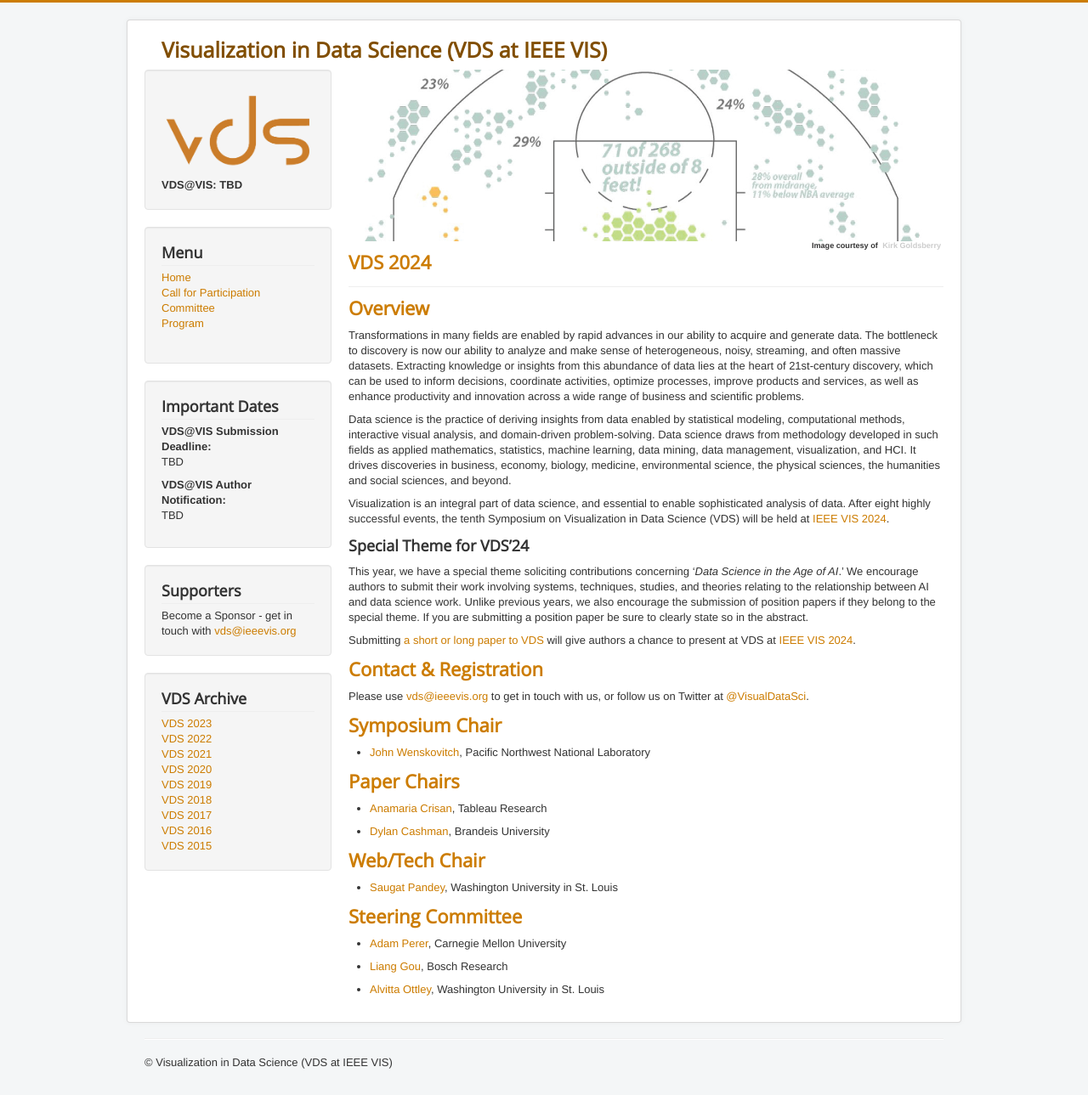
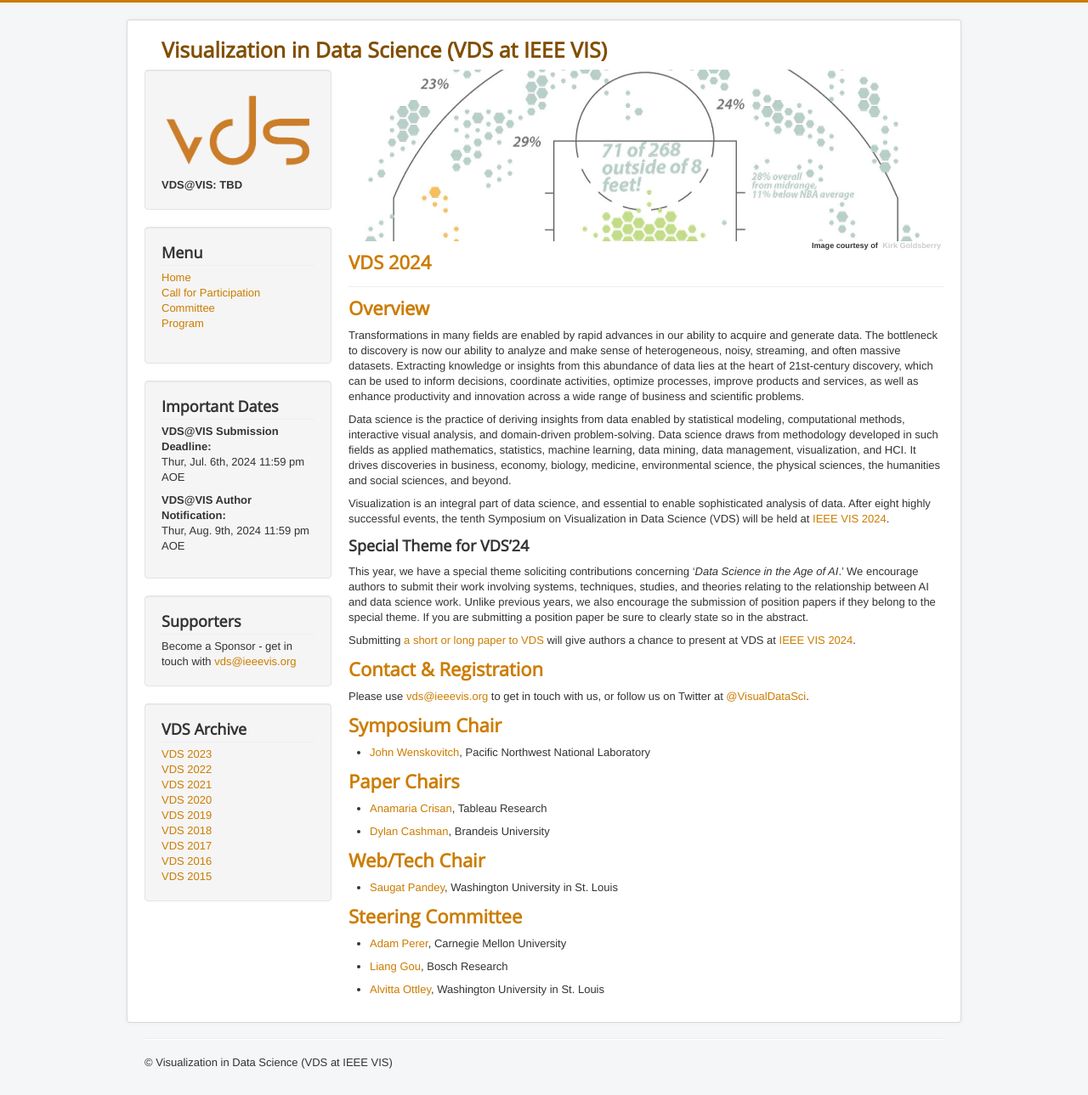
Before and after one commit to visualdatascience/2024, a Jekyll site: the page built from index.md, in a window 1280 px wide. Shown: the whole page at 85% size. Built offline with Jekyll 4.4.1, drawn with Linux system fonts in a browser that asks for light colours.

Commit message:
Update _config.yml

```diff
--- a/_config.yml
+++ b/_config.yml
@@ -7,8 +7,8 @@ url: "http://www.visualdatascience.org/"
 conferenceshort: "VDS 2024"
 conferencedate: "TBD"
 
-deadline_submission_vis:  "TBD"
-deadline_notification_vis: "TBD"
+deadline_submission_vis:  "Thur, Jul. 6th, 2024 11:59 pm AOE"
+deadline_notification_vis: "Thur, Aug. 9th, 2024 11:59 pm AOE"
 event2_date: "TBD"
 
 # Build settings
```
